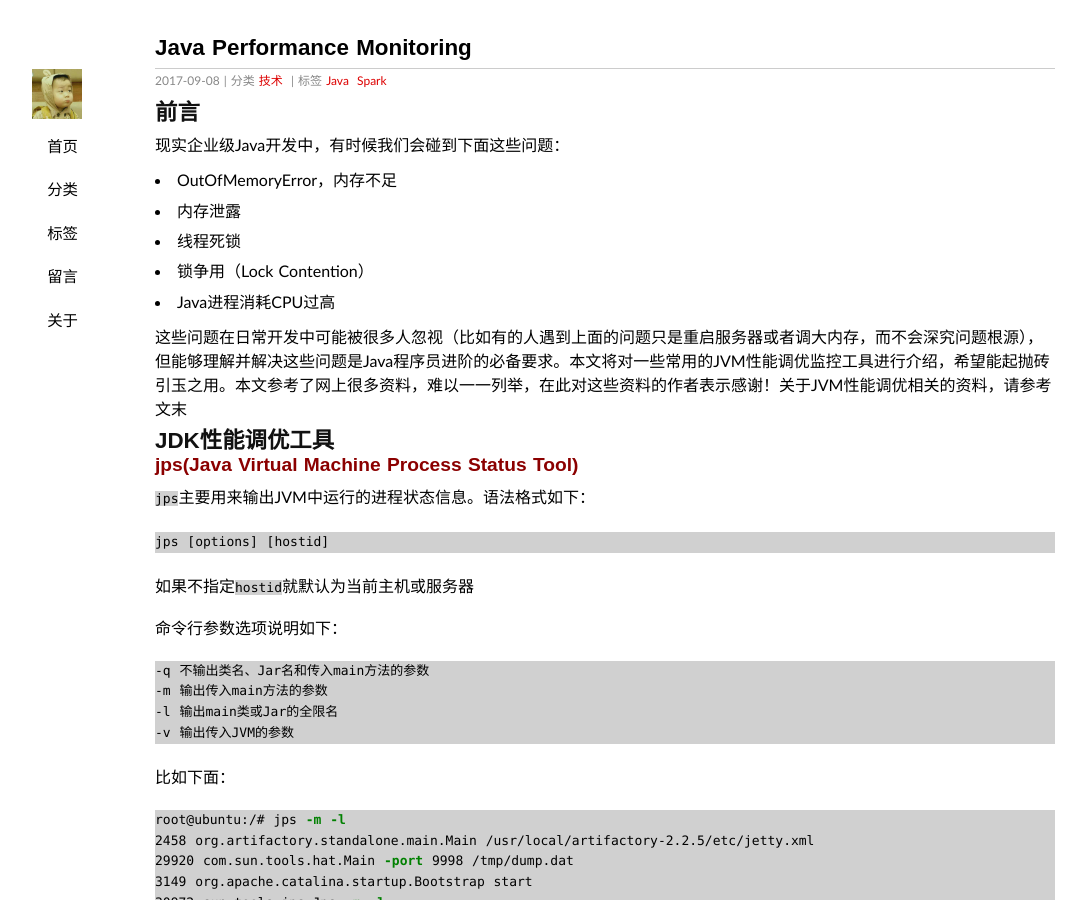
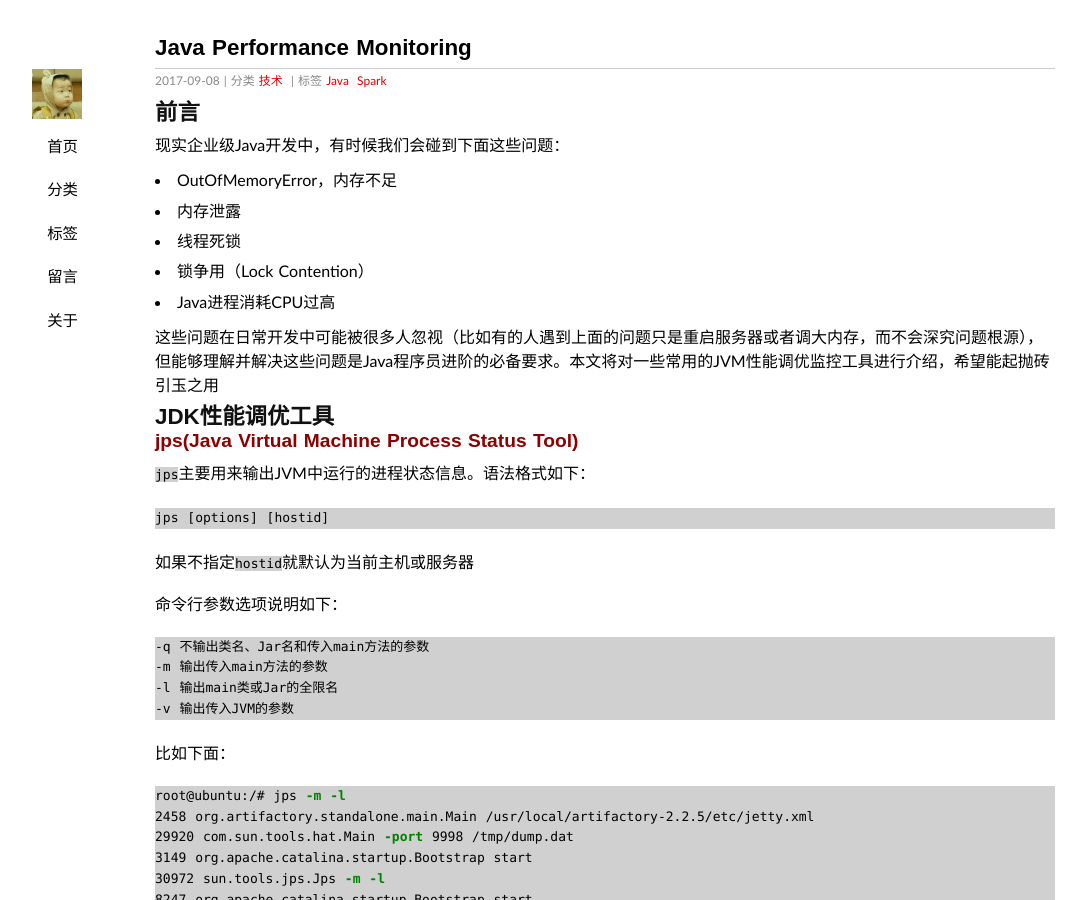
Before and after one commit to duyanghao/duyanghao.github.io, a Jekyll site: the page built from _posts/2017-9-8-java-performance-monitoring.md, in a window 1280 px wide and 900 px high. Shown: the whole window, without its empty margins (35-1121 px from the left). Built offline with Jekyll 4.4.1, drawn with Linux system fonts in a browser that asks for light colours; some web fonts are replaced; comment, search, counter and statistics services are not loaded.

Commit message:
Add 2017-9-8-java-performance-monitoring.md
Signed-off-by: “duyanghao” <1294057873@qq.com>

```diff
--- a/_posts/2017-9-8-java-performance-monitoring.md
+++ b/_posts/2017-9-8-java-performance-monitoring.md
@@ -17,7 +17,7 @@ excerpt: Java性能监控……
 * 锁争用（Lock Contention）
 * Java进程消耗CPU过高
 
-这些问题在日常开发中可能被很多人忽视（比如有的人遇到上面的问题只是重启服务器或者调大内存，而不会深究问题根源），但能够理解并解决这些问题是Java程序员进阶的必备要求。本文将对一些常用的JVM性能调优监控工具进行介绍，希望能起抛砖引玉之用。本文参考了网上很多资料，难以一一列举，在此对这些资料的作者表示感谢！关于JVM性能调优相关的资料，请参考文末
+这些问题在日常开发中可能被很多人忽视（比如有的人遇到上面的问题只是重启服务器或者调大内存，而不会深究问题根源），但能够理解并解决这些问题是Java程序员进阶的必备要求。本文将对一些常用的JVM性能调优监控工具进行介绍，希望能起抛砖引玉之用
 
 ## JDK性能调优工具
 
```
